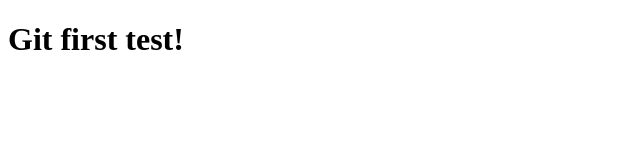
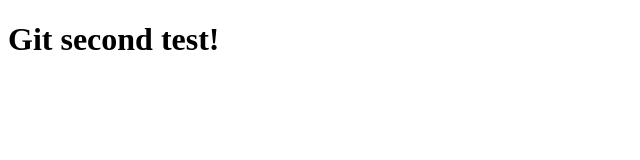
Before and after one commit to 365bv/laba-1, a plain HTML site: page index.html in a window 1280 px wide. Shown: the whole page, without its empty margins (0-640 px from the left). Drawn offline with Linux system fonts and the light colour scheme.

Commit message:
third try

```diff
--- a/index.html
+++ b/index.html
@@ -7,6 +7,6 @@
     <title>Document</title>
 </head>
 <body>
-    <h1>Git first test! </h1>
+    <h1>Git second test! </h1>
 </body>
 </html>
```
